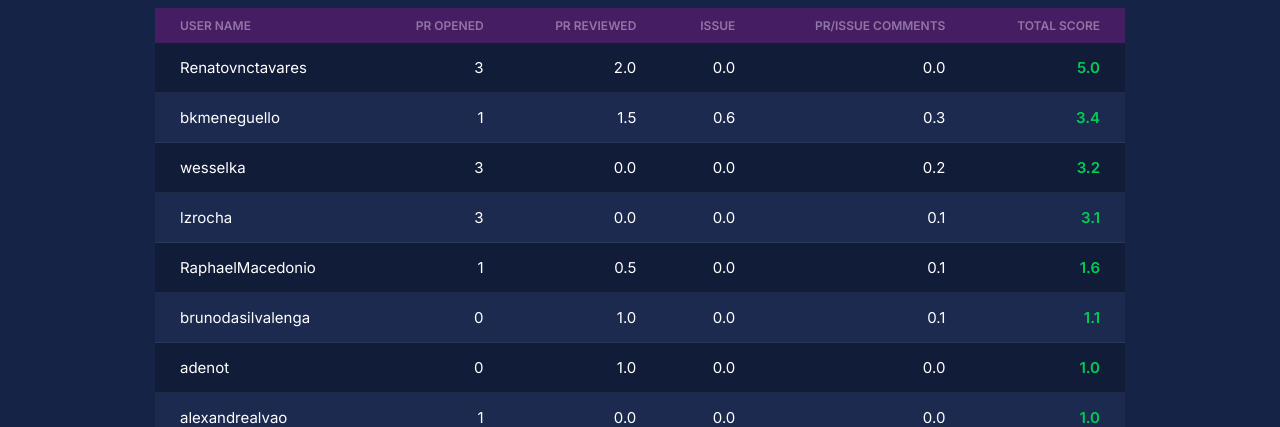
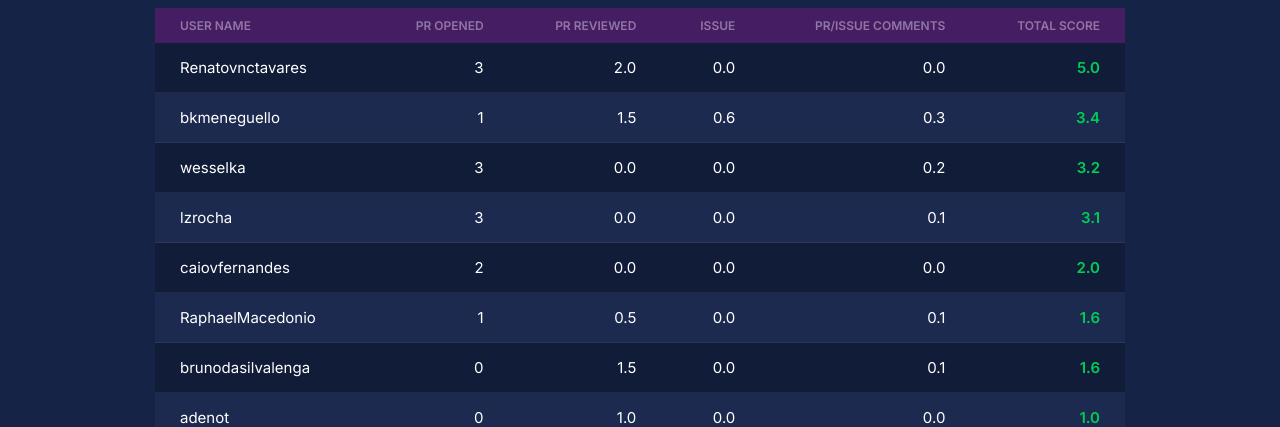
Before and after one commit to DNXLabs/leaderboard, a plain HTML site: page index.html in a window 1280 px wide. Shown: the part 373-800 px from the top of the page. Drawn offline with Linux system fonts and the light colour scheme.

Commit message:
Deploying to gh-pages from @ DNXLabs/leaderboard@19aaf4fc0f12429fdcf63bb21005b021cbb777a8 🚀

```diff
--- a/index.html
+++ b/index.html
@@ -56,6 +56,14 @@
       <td>3.1</td>
     </tr>
     <tr>
+      <td>caiovfernandes</td>
+      <td>2</td>
+      <td>0.0</td>
+      <td>0.0</td>
+      <td>0.0</td>
+      <td>2.0</td>
+    </tr>
+    <tr>
       <td>RaphaelMacedonio</td>
       <td>1</td>
       <td>0.5</td>
@@ -66,10 +74,10 @@
     <tr>
       <td>brunodasilvalenga</td>
       <td>0</td>
-      <td>1.0</td>
+      <td>1.5</td>
       <td>0.0</td>
       <td>0.1</td>
-      <td>1.1</td>
+      <td>1.6</td>
     </tr>
     <tr>
       <td>adenot</td>
@@ -81,14 +89,6 @@
     </tr>
     <tr>
       <td>alexandrealvao</td>
-      <td>1</td>
-      <td>0.0</td>
-      <td>0.0</td>
-      <td>0.0</td>
-      <td>1.0</td>
-    </tr>
-    <tr>
-      <td>caiovfernandes</td>
       <td>1</td>
       <td>0.0</td>
       <td>0.0</td>
```
